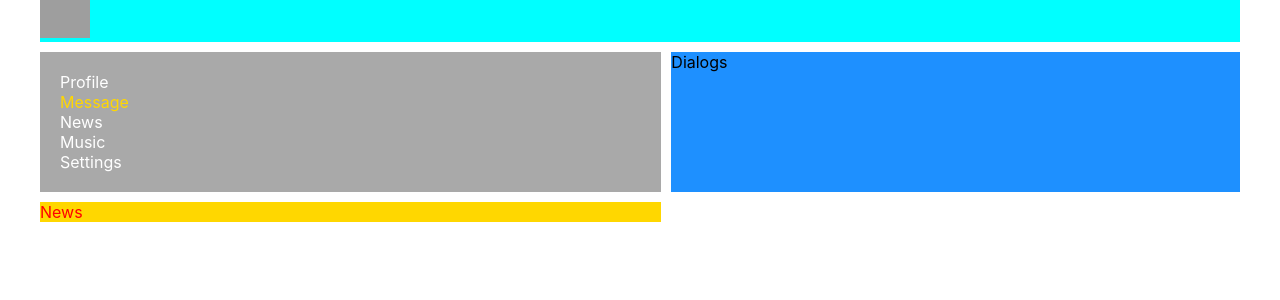
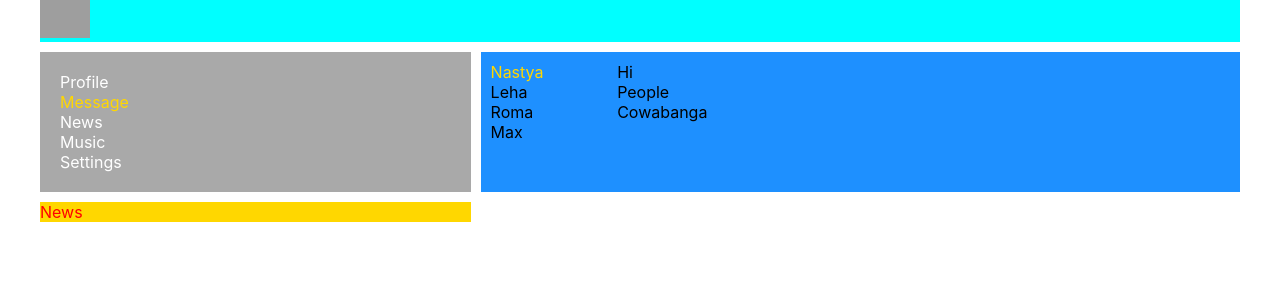
Before and after one commit to alexeysurmach/social_network, a React (Create React App) app: page /dialogs in a window 1280 px wide. Shown: the top 300 px of the page. Built offline with nearby package versions, Linux system fonts and the light colour scheme; grey boxes are pictures that could not be loaded.

Commit message:
add Dialogs , css

```diff
--- a/src/components/Dialogs/Dialogs.jsx
+++ b/src/components/Dialogs/Dialogs.jsx
@@ -3,8 +3,28 @@
 
 const Dialogs = (props) => {
     return (
-        <div>
-           Dialogs
+        <div className={s.dialogs}>
+            <div className={s.dilogsItems}>
+                <div className={s.dialog + ' ' + s.active}>
+                    Nastya
+                </div>
+                <div className={s.dialog}>
+                    Leha
+                </div>
+                <div className={s.dialog}>
+                    Roma
+                </div>
+                <div className={s.dialog}>
+                    Max
+                </div>
+
+            </div>
+            <div className={s.messages}>
+                <div className={s.message}>Hi</div>
+                <div className={s.message}>People</div>
+                <div className={s.message}>Cowabanga</div>
+
+            </div>
         </div>
     )
 }
--- a/src/components/Dialogs/Dialogs.module.css
+++ b/src/components/Dialogs/Dialogs.module.css
@@ -1,3 +1,23 @@
 .dialogs {
+    display: grid;
+    grid-template-columns: 2fr 10fr;
+}
+
+.dialog {
 
 }
+
+.dilogsItems {
+    padding: 10px;
+}
+
+.messages {
+    padding: 10px;
+}
+
+.message {
+
+}
+.active {
+    color: gold;
+}
```
